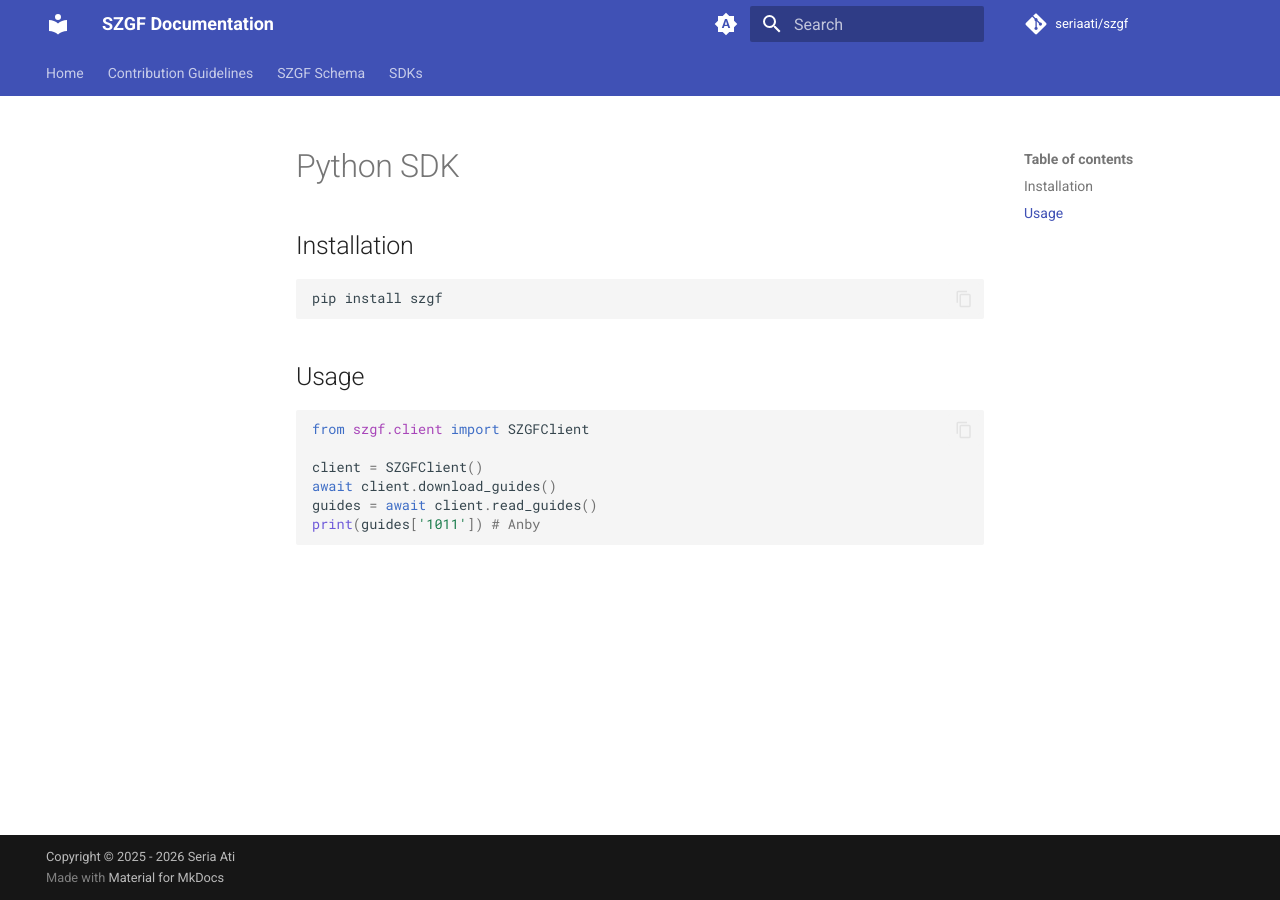
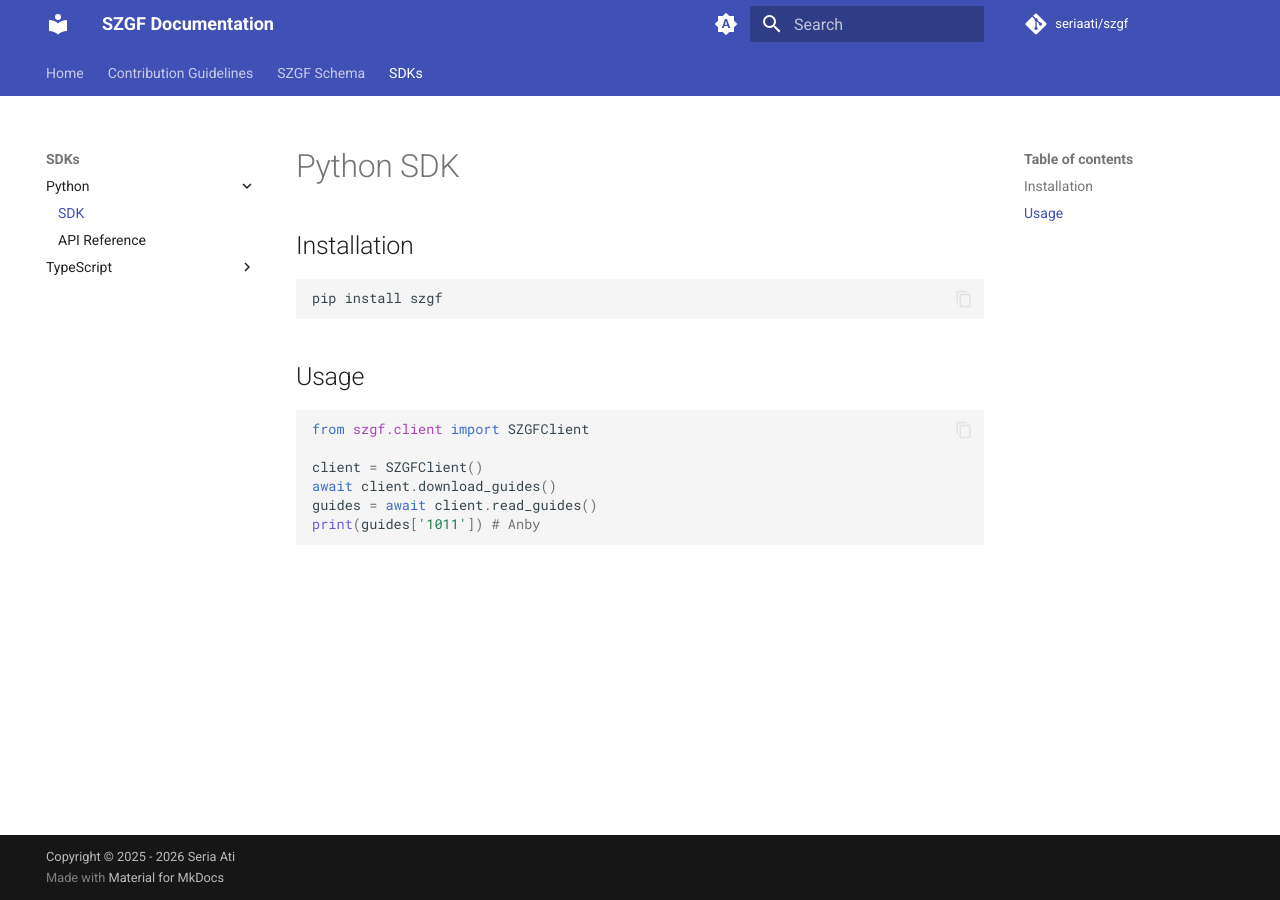
Before and after one commit to seriaati/zzz-guides, an MkDocs documentation site: the page built from docs/sdks/python/index.md, in a window 1280 px wide. Built offline with MkDocs 1.6.1 and Material for MkDocs 9.7.7, drawn with Linux system fonts in a browser that asks for light colours; comment, search, counter and statistics services are not loaded; some of the changed lines change nothing that is shown.

Commit message:
docs: Fix SDKs section

```diff
--- a/mkdocs.yml
+++ b/mkdocs.yml
@@ -102,7 +102,7 @@ nav:
   - SZGF Schema: schema.md
   - SDKs:
       - Python:
-          - SDK: sdks/python/README.md
-          - API Reference: api/python/reference.md
+          - SDK: sdks/python/index.md
+          - API Reference: sdks/python/reference.md
       - TypeScript:
-          - SDK: sdks/typescript/README.md
+          - SDK: sdks/typescript/index.md
```
